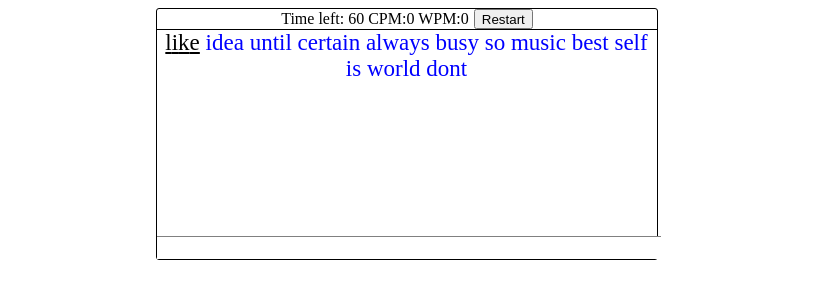
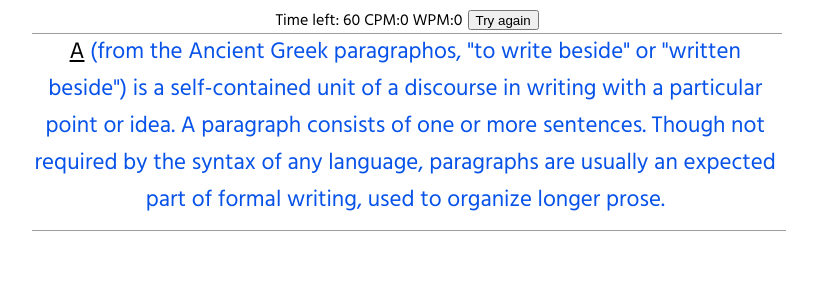
Before and after one commit to vycdev/king-typer, a React app in the folder packages/web/: page / in a window 1280 px wide. Shown: the top 300 px of the page, without its empty margins (233-1046 px from the left). Built offline with nearby package versions, Linux system fonts and the light colour scheme.

Commit message:
style: new design (not final design)

```diff
--- a/packages/web/src/components/typingBox/style.tsx
+++ b/packages/web/src/components/typingBox/style.tsx
@@ -9,21 +9,21 @@ export const LetterElement = styled.span`
 `
 
 export const Container = styled.div`
-    width: 500px;
+    @import url("https://fonts.googleapis.com/css?family=Hind&display=swap");
+    font-family: "Hind";
+
+    width: 750px;
     height: 250px;
     position: relative;
 
     margin: auto;
-
-    border: 1px solid black;
-    border-radius: 3px;
 `
 
 export const Top = styled.div`
     text-align: center;
     width: 100%;
-    height: 20px;
-    border-bottom: 1px solid black;
+    height: 25px;
+    border-bottom: 1px solid #9e9e9e;
 `
 
 export const Bottom = styled.input`
@@ -31,13 +31,13 @@ export const Bottom = styled.input`
 
     border-style: solid;
     border-width: 0;
-    border-top: 1px solid grey;
+    border-top: 1px solid #9e9e9e;
 
     position: absolute;
     bottom: 0;
     left: 0px;
 
-    height: 20px;
+    height: 25px;
     text-align: center;
 
     outline: none;
--- a/packages/web/src/components/typingBox/typingBox.tsx
+++ b/packages/web/src/components/typingBox/typingBox.tsx
@@ -12,7 +12,7 @@ let CPM = 0
 let WPM = 0
 
 const getText = () => {
-    return "like idea until certain always busy so music best self is world dont"
+    return "A (from the Ancient Greek paragraphos, \"to write beside\" or \"written beside\") is a self-contained unit of a discourse in writing with a particular point or idea. A paragraph consists of one or more sentences. Though not required by the syntax of any language, paragraphs are usually an expected part of formal writing, used to organize longer prose."
 }
 
 const checkBackspaceReturn = (e: any) => {
@@ -73,10 +73,10 @@ const buildTextComponentsArray = (text: string, elColor: string) => {
                                 <LetterElement
                                     key={`${i}letter`}
                                     style={{
-                                        color: elColor
-                                        // string.length > word.length
-                                        //     ? "red"
-                                        //     : elColor
+                                        color:
+                                            string.length > word.length
+                                                ? "#e83c3c"
+                                                : elColor
                                     }}
                                 >
                                     <u>{letter}</u>
@@ -91,7 +91,7 @@ const buildTextComponentsArray = (text: string, elColor: string) => {
                                 return (
                                     <LetterElement
                                         key={`${i}letter`}
-                                        style={{ color: "red" }}
+                                        style={{ color: "#e83c3c" }}
                                     >
                                         <u>{letter}</u>
                                         {addSpace}
@@ -123,7 +123,7 @@ const buildTextComponentsArray = (text: string, elColor: string) => {
             }
         }
         return (
-            <LetterElement key={index} style={{ color: "blue" }}>
+            <LetterElement key={index} style={{ color: "#0752e8" }}>
                 {word}{" "}
             </LetterElement>
         )
@@ -261,7 +261,7 @@ export const Box = () => {
                                 )
                             }}
                         >
-                            {"Restart"}
+                            {"Try again"}
                         </button>
                     </div>
                 </Top>
```
